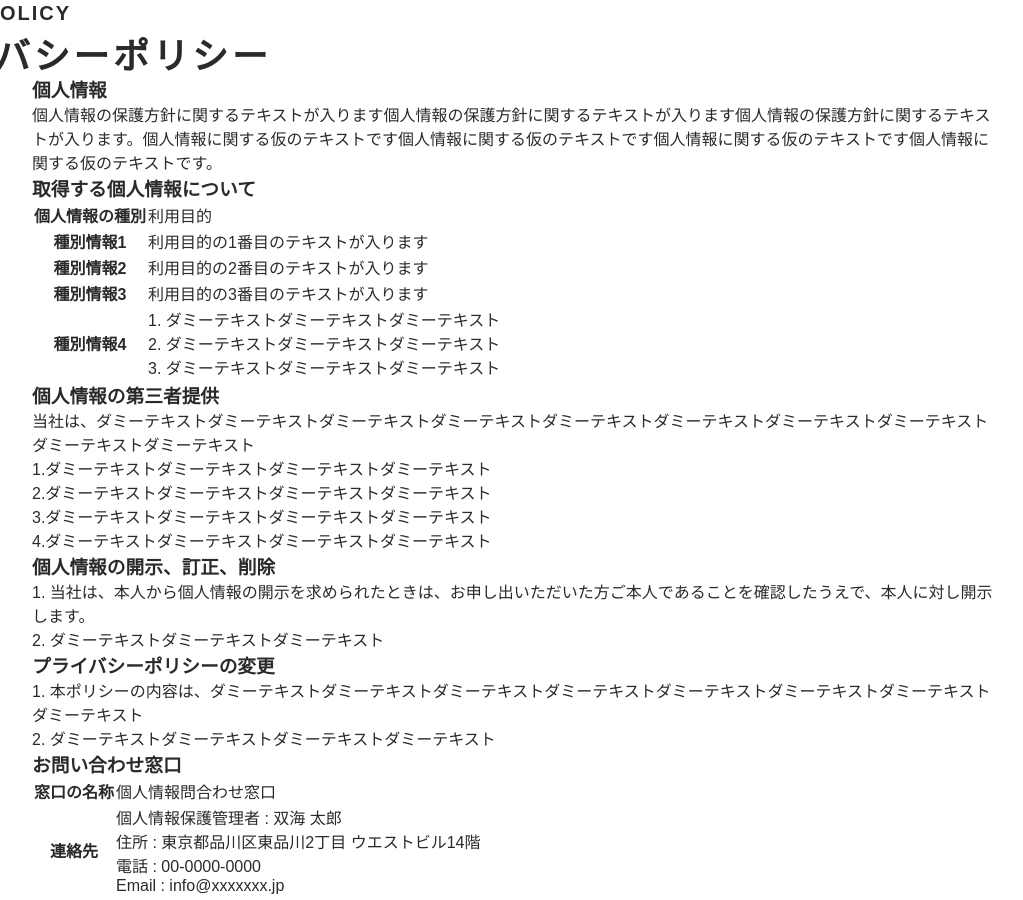
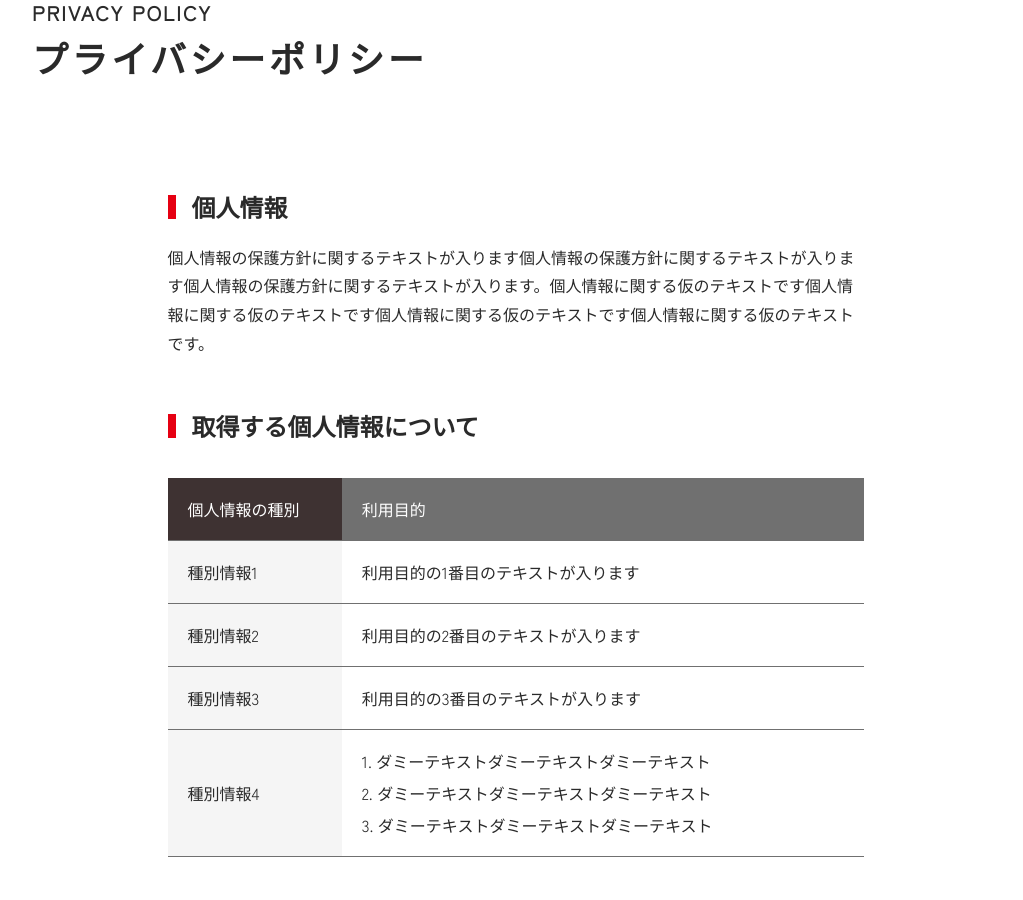
Before and after one commit to mister0nigiri/dcc9, a plain HTML site: page privacy.html in a window 1280 px wide. Shown: the part 608-1508 px from the top of the page, without its empty margins (124-1147 px from the left). Drawn offline with nearby package versions, Linux system fonts and the light colour scheme; some packages are replaced by stand-ins of ours.

Commit message:
プライバシーポリシーページのCSS完了

```diff
--- a/css/style.css
+++ b/css/style.css
@@ -1546,3 +1546,121 @@ news-detail.html
 .tour ol{
   padding-left: 20px;
 }
+
+/*
+
+privacy.html
+
+*/
+
+.personal{
+  margin-top: 120px;
+}
+
+.privacy-policy--title{
+  margin: 0 auto;
+  width: 72%;
+  font-size: 1.5rem;
+  font-weight: bold;
+  line-height: 1;
+  padding-left: 16px;
+  border-left: 8px solid #E60012;
+}
+
+.personal__text{
+  margin: 0 auto;
+  width: 72%;
+  margin-top: 24px;
+  line-height: 1.8;
+}
+
+.get-personal{
+  margin-top: 56px;
+}
+
+.privacy-table{
+  margin-top: 40px;
+}
+
+.privacy-table__inner{
+  margin: 0 auto;
+  width: 72%;
+  border-collapse: collapse;
+}
+
+.privacy-table__header{
+  width: 25%;
+  padding: 15px 20px;
+  background-color: #F5F5F5;
+  border-bottom: 1px solid #707070;
+  font-weight: normal;
+  text-align: left;
+  line-height: 2;
+}
+
+.privacy-table__row:first-of-type .privacy-table__header{
+  background-color: #3E3232;
+  color: #fff;
+}
+
+.privacy-table__text{
+  padding: 15px 20px;
+  border-bottom: 1px solid #707070;
+  line-height: 2;
+}
+
+.privacy-table__row:first-of-type .privacy-table__text{
+  background-color: #707070;
+  color: #fff;
+}
+
+.privacy-table__row:last-child.privacy-table__header,
+.privacy-table__row:last-child.privacy-table__text{
+  border-bottom-width: 0;
+}
+
+.personal-table{
+  margin-top: 40px;
+}
+
+.personal-table__inner{
+  margin: 0 auto;
+  width: 72%;
+  border-collapse: collapse;
+}
+
+.personal-table__header{
+  width: 25%;
+  padding: 15px 20px;
+  background-color: #efefef;
+  border-bottom: 1px solid #ddd;
+  font-weight: normal;
+  line-height: 1.8;
+}
+
+.personal-table__row:first-of-type .personal-table__header{
+  background-color: #3E3232;
+  color: #fff;
+}
+
+.personal-table__text{
+  padding: 15px 20px;
+  border-bottom: 1px solid #ddd;
+  line-height: 1.8;
+}
+
+.personal-table__row:first-of-type .personal-table__text{
+  background-color: #707070;
+  color: #fff;
+}
+
+.personal-table__row:last-child.personal-table__header,
+.personal-table__row:last-child.personal-table__text{
+  border-bottom-width: 0;
+}
+
+/*
+
+contact.html
+
+*/
--- a/privacy.html
+++ b/privacy.html
@@ -18,6 +18,9 @@
   <link rel="canonical" href="">
   <link rel="icon" href="">
   <link rel="apple-touch-icon" sizes="180x180" href="">
+  <link rel="preconnect" href="https://fonts.googleapis.com">
+  <link rel="preconnect" href="https://fonts.gstatic.com" crossorigin>
+  <link href="https://fonts.googleapis.com/css2?family=Zen+Kaku+Gothic+New&display=swap" rel="stylesheet">
   <link rel="stylesheet" href="https://unpkg.com/ress/dist/ress.min.css">
   <link rel="stylesheet" href="css/style.css">
   <!-- Font Awesome -->
@@ -53,7 +56,7 @@
         <img src="img/mv-pc5.png">
       </picture>
     </figure>
-    <div class="page-title--box">
+    <div class="page-title--box wrapper">
       <h2 class="page-title" data-en="privacy policy">プライバシーポリシー</h2>
     </div>
     <section class="personal">
```
